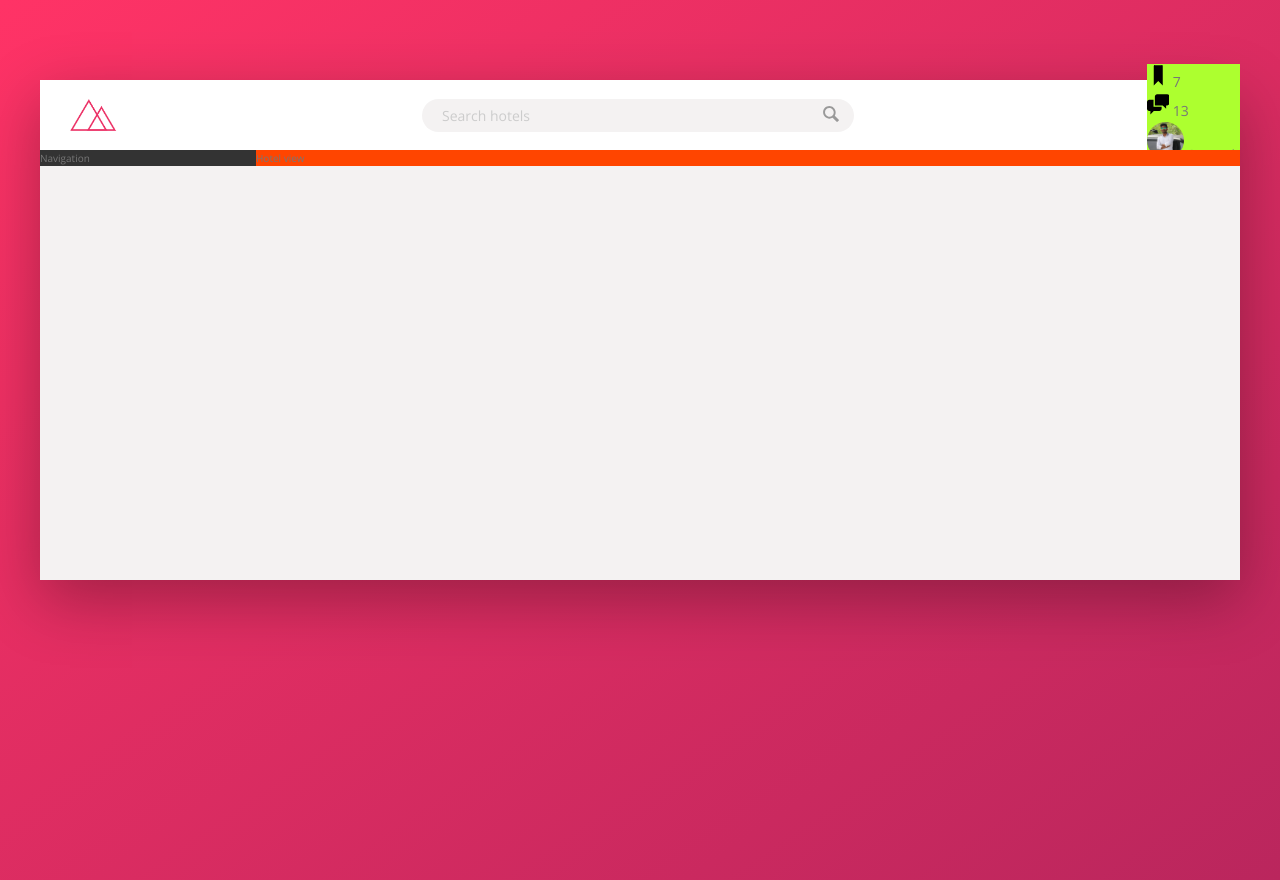
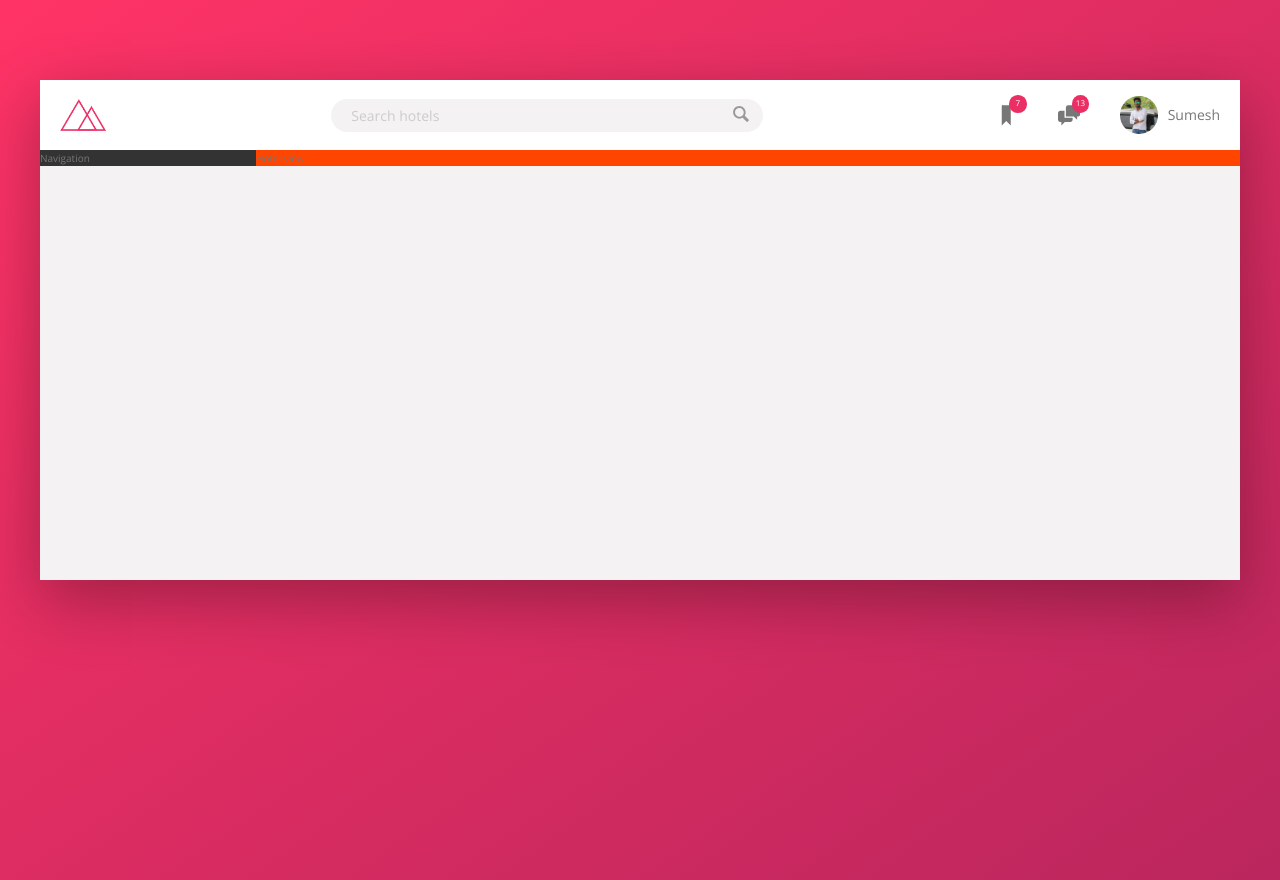
Before and after one commit to MajhiRockzZ/Advanced-CSS-and-SASS-Project-2, a website: page index.html in a window 1280 px wide. Drawn offline with nearby package versions, Linux system fonts and the light colour scheme.

Commit message:
feat: Building the Header - Part 3

```diff
--- a/sass/_components.scss
+++ b/sass/_components.scss
@@ -2,7 +2,7 @@
 // LOGO
 .logo {
   height: 3.25rem;
-  margin-left: 3rem;
+  margin-left: 2rem;
 }
 
 ///////////////////////////
@@ -65,24 +65,53 @@
 ///////////////////////////
 // USER NAVIGATION
 .user-nav {
-  background-color: greenyellow;
+  // background-color: greenyellow;
+  align-self: stretch;
+
+  display: flex;
+  align-items: center;
+
+  & > * {
+    padding: 0 2rem;
+    cursor: pointer;
+    height: 100%;
+    display: flex;
+    align-items: center;
+  }
+
+  & > *:hover {
+    background-color: var(--color-grey-light-2);
+  }
 
   &__icon-box {
+    position: relative;
   }
 
   &__icon {
     height: 2.25rem;
     width: 2.25rem;
+    fill: var(--color-grey-dark-2);
   }
 
   &__notification {
+    font-size: 0.8rem;
+    height: 1.75rem;
+    width: 1.75rem;
+    border-radius: 50%;
+    background-color: var(--color-primary);
+    color: #ffffff;
+    position: absolute;
+    top: 1.5rem;
+    right: 1.1rem;
+
+    display: flex;
+    justify-content: center;
+    align-items: center;
   }
 
   &__user-photo {
     height: 3.75rem;
     border-radius: 50%;
-  }
-
-  &__user-name {
+    margin-right: 1rem;
   }
 }
```
Also changed, not shown: css/style.css.
